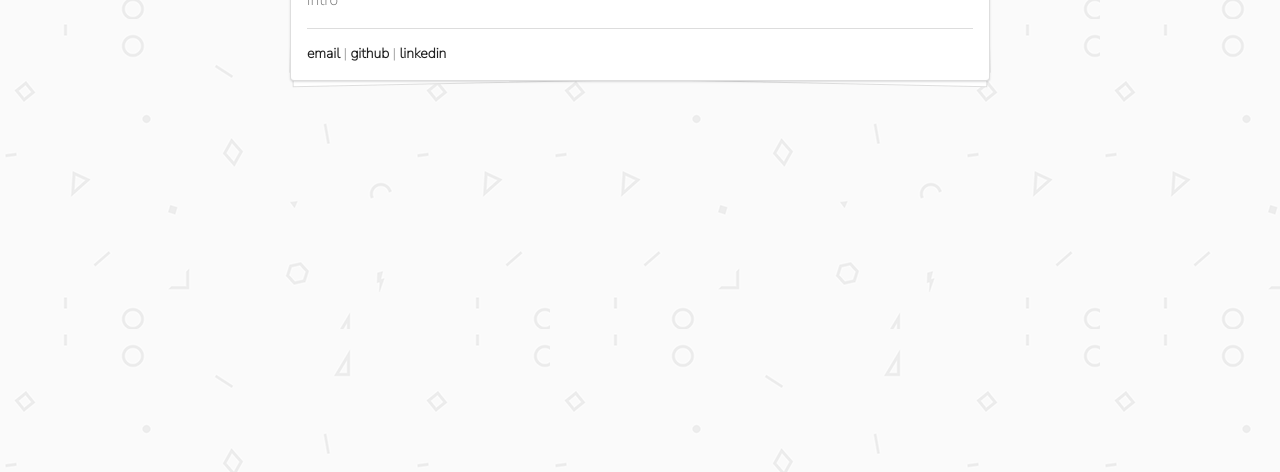
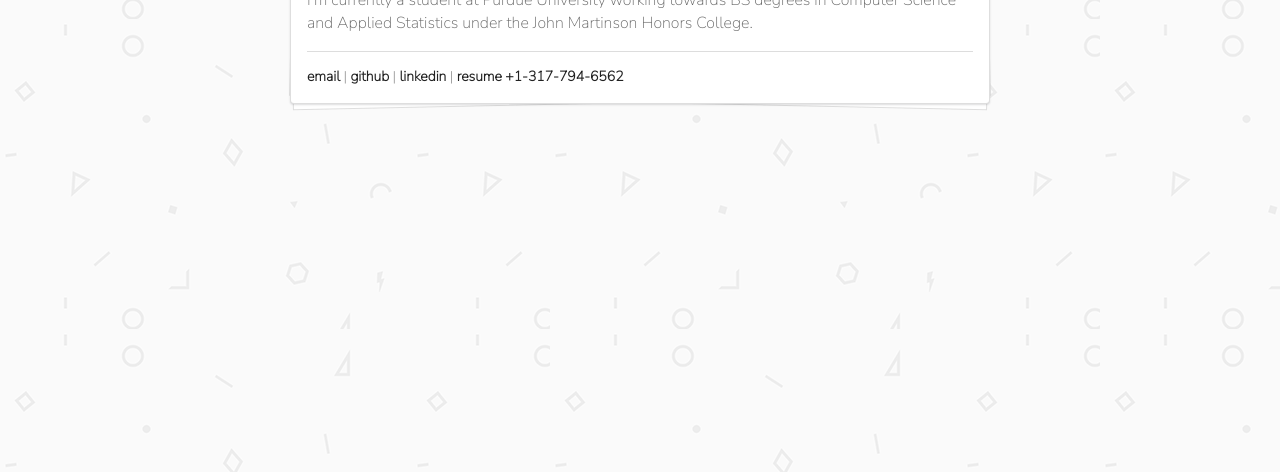
Before and after one commit to gunaa12/Portfolio, a plain HTML site: page index.html in a window 1280 px wide. Shown: the part 328-800 px from the top of the page. Drawn offline with nearby package versions, Linux system fonts and the light colour scheme.

Commit message:
Update index.html

```diff
--- a/index.html
+++ b/index.html
@@ -16,13 +16,15 @@
 				<h1 class="ui header">Guna Avula</h1>
                 <p></p>
 				<p>
-					intro
+					I'm currently a student at Purdue University working towards BS degrees in Computer Science and Applied Statistics under the John Martinson Honors College.
 				</p>
 				<div class="ui divider"></div>
 				<div class="links" style="font-size: 14px;">
 					<a href="mailto:gunavikasavula@gmail.com">email</a> |
 					<a href="https://github.com/gunaa12">github</a> |
-					<a href="https://www.linkedin.com/in/gunaa12/">linkedin</a>
+					<a href="https://www.linkedin.com/in/gunaa12/">linkedin</a> |
+					<a href="https://drive.google.com/file/d/10DtcAOrVAq8Hdc50KlXxDpp_pTczS8XK/view?usp=sharing">resume</a>
+					<a href="tel:317-794-6562">+1-317-794-6562</a>
 				</div>
 			</div>
 		</div>
```
